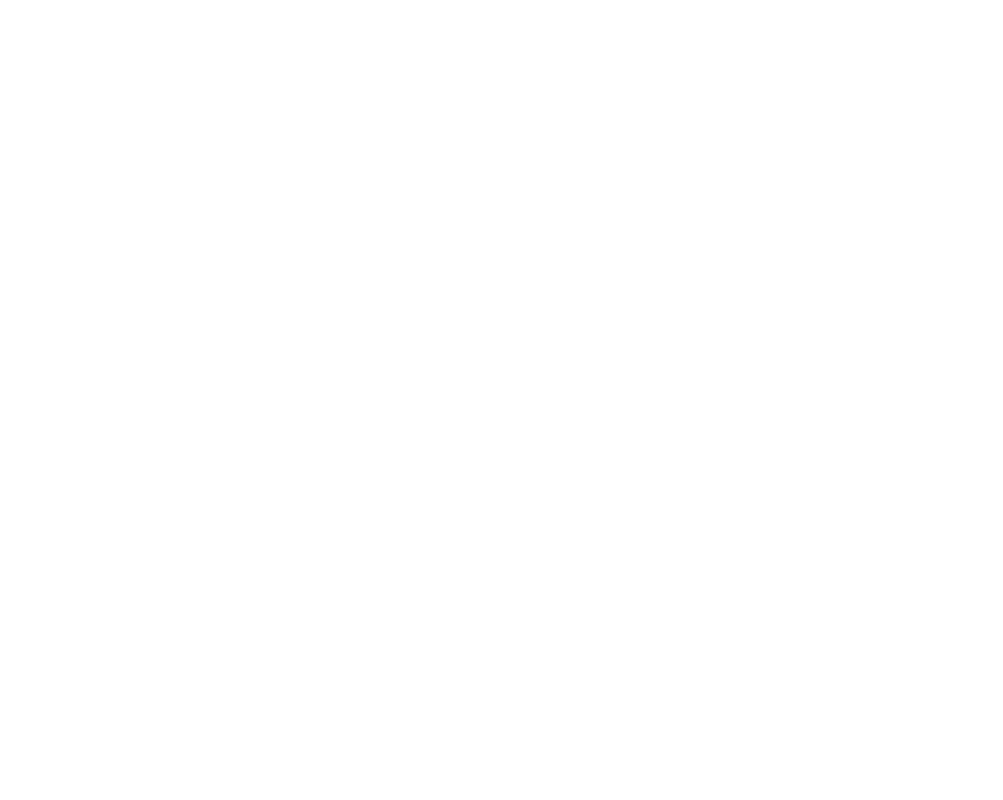
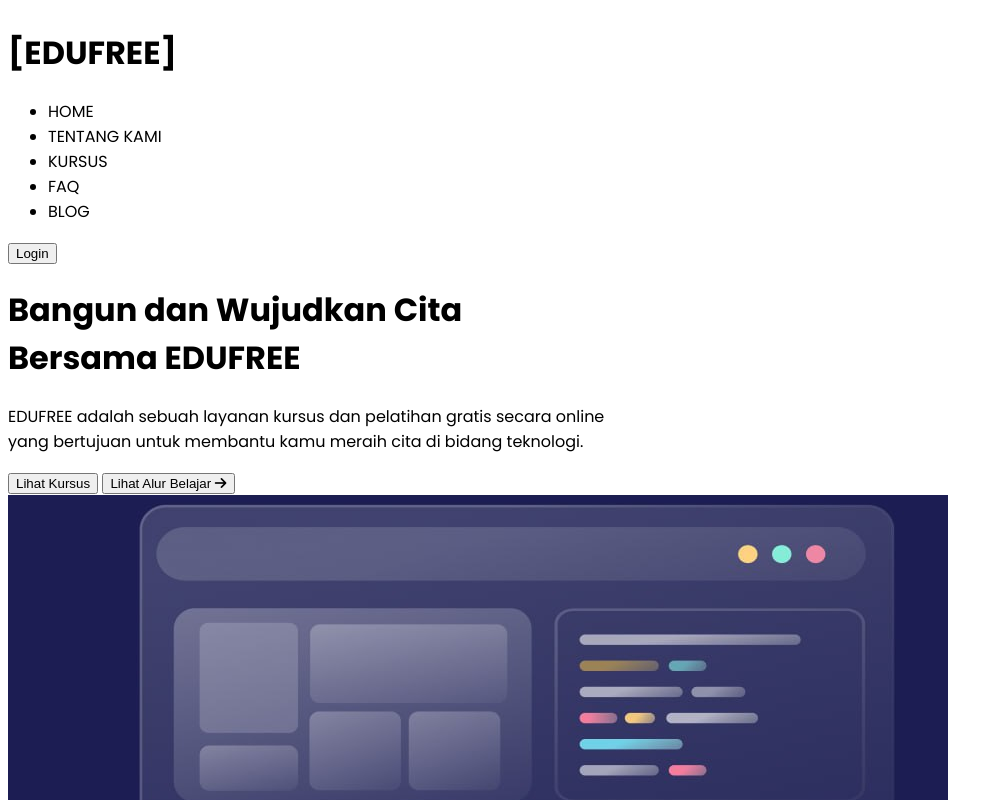
Before and after one commit to iqbolch1k/loyiha_1, a plain HTML site: page index.html in a window 1280 px wide. Shown: the top 800 px of the page, without its empty margins (0-1003 px from the left). Drawn offline with Linux system fonts and the light colour scheme.

Commit message:
index.html and header section

```diff
--- a/index.html
+++ b/index.html
@@ -16,7 +16,42 @@
 <body>
     <!-- header section-->
     <header>
-
+        <div class="container">
+            <div class="header-navbar ">
+                <div class="header-logo">
+                    <h1>[EDUFREE]</h1>
+                </div>
+                <nav class="header-nav">
+                    <ul>
+                        <li>HOME</li>
+                        <li>TENTANG KAMI</li>
+                        <li>KURSUS</li>
+                        <li>FAQ</li>
+                        <li>BLOG</li>
+                    </ul>
+                    <button>Login</button>
+                </nav>
+            </div>
+            <div class="header-main-items">
+                <div class="header-main-items-title">
+                    <h1>
+                        Bangun dan Wujudkan Cita <br>
+                        Bersama EDUFREE
+                    </h1>
+                    <p>
+                        EDUFREE adalah sebuah layanan kursus dan pelatihan gratis secara online <br>
+                        yang bertujuan untuk membantu kamu meraih cita di bidang teknologi.
+                    </p>
+                    <div class="header-main-items-buttons">
+                        <button>Lihat Kursus</button>
+                        <button>Lihat Alur Belajar <i class="fa-solid fa-arrow-right"></i></button>
+                    </div>
+                </div>
+                <div class="header-main-items-img">
+                    <img src="./imges/header-img.jpg" alt="">
+                </div>
+            </div>
+        </div>
     </header>
     <!-- main section-->
     <main>
```
Also changed, not shown: imges/header-img.jpg (added).
